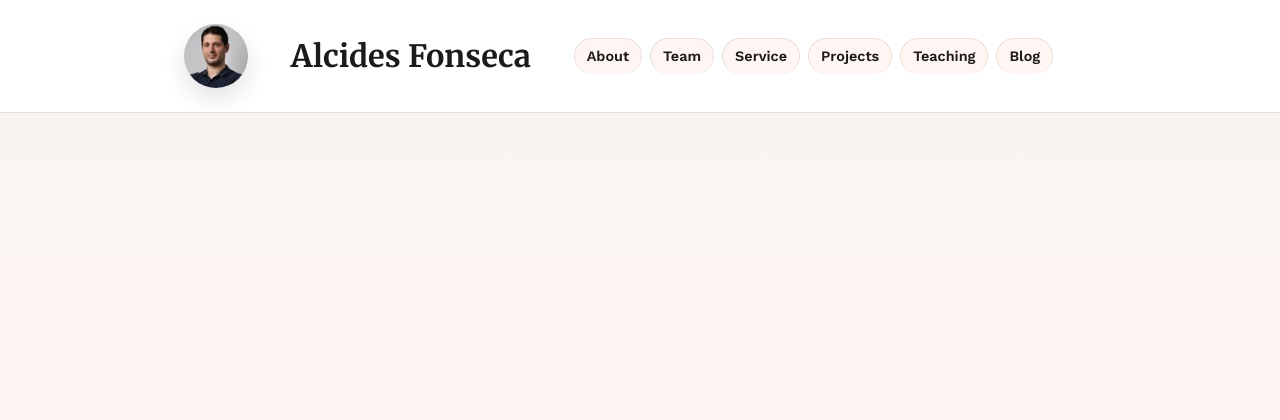
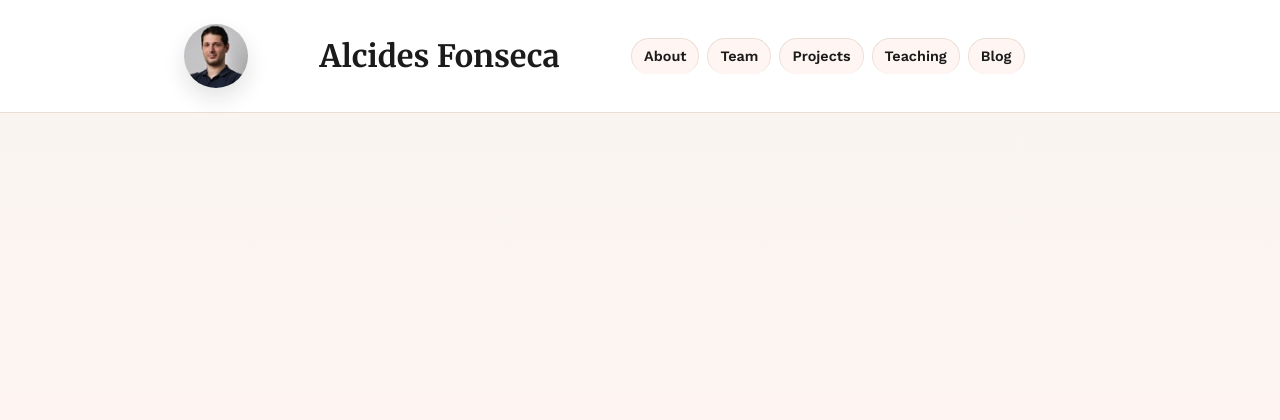
Before and after one commit to alcides/alcides-bliki, a Django app: template wiki/templates/wiki/page_list.html in a window 1280 px wide. Shown: the top 420 px of the page. Run offline with Django 3.2, Linux system fonts and the light colour scheme; the template is opened without the code that fills it, so the values that code supplies are empty; parts of the project's set-up code (start-up, migrations or seed data) failed here and were passed over; some libraries are stand-ins or nearby versions; some web fonts are replaced.

Commit message:
Removed service from top menu

```diff
--- a/templates/base.html
+++ b/templates/base.html
@@ -40,7 +40,6 @@
 			<ul class="links">
 				<li><a href="/about/" rel="me">About</a></li>
 				<li><a href="/research/team/">Team</a></li>
-				<li><a href="/research/service/" rel="me">Service</a></li>
 				<li><a href="/research/projects/" rel="me">Projects</a></li>
 				<li><a href="/teaching/" rel="me">Teaching</a></li>
 				<li><a href="/" rel="me">Blog</a></li>
```
